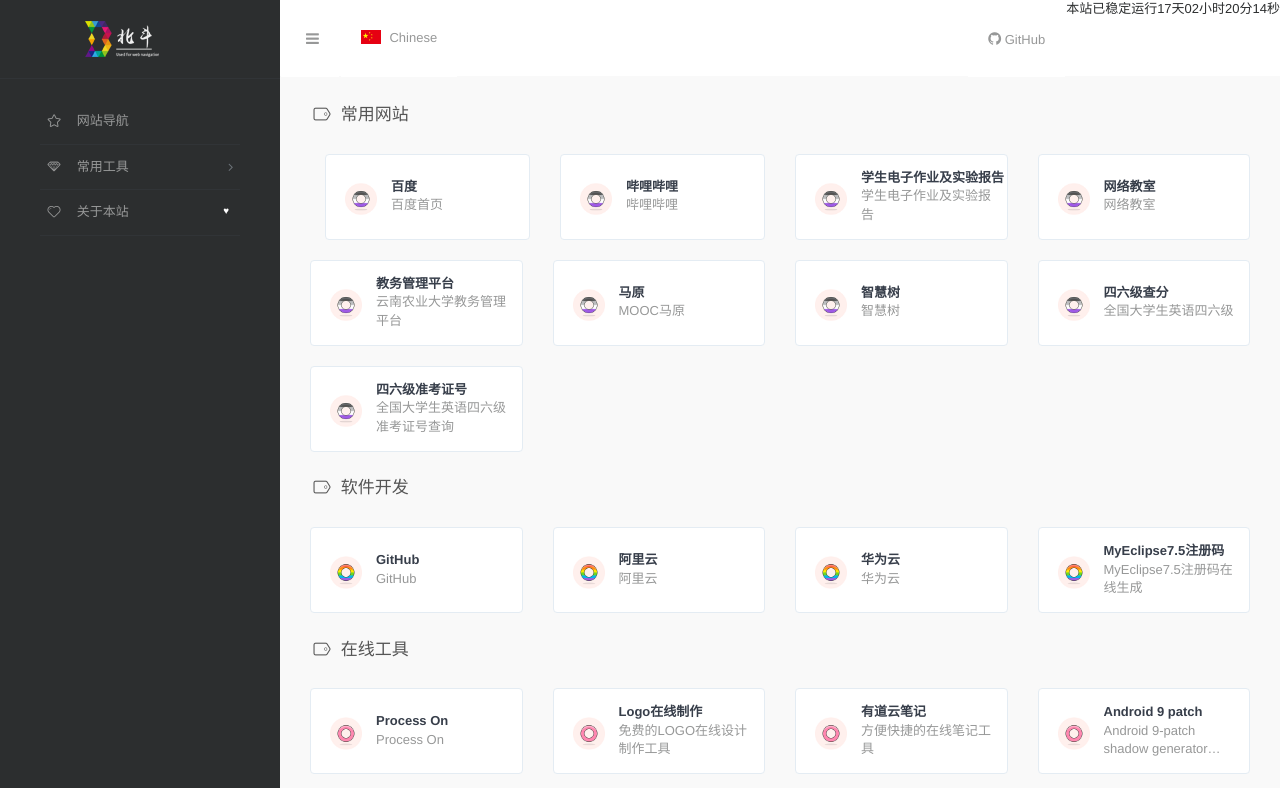
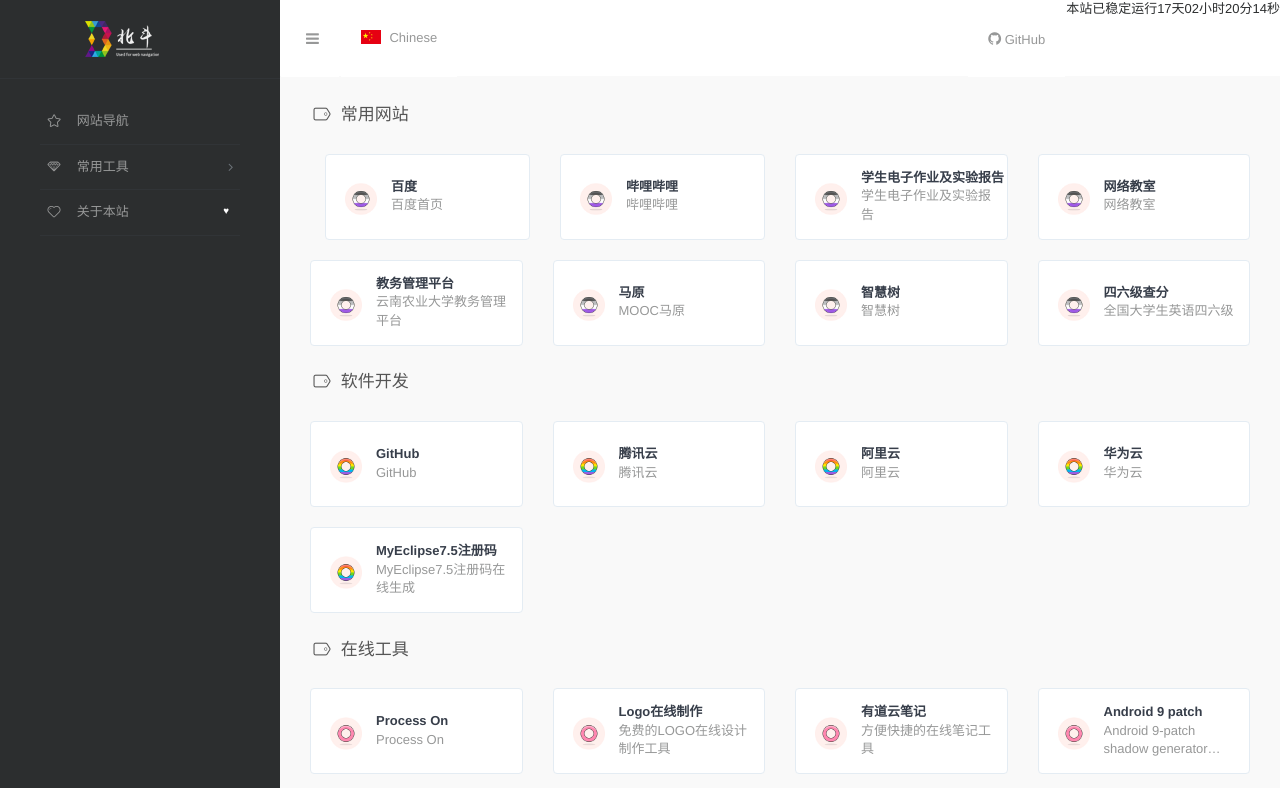
Before and after one commit to meowschang/beidou, a plain HTML site: page cn/index.html in a window 1280 px wide. Shown: the top 788 px of the page. Drawn offline with nearby package versions, Linux system fonts and the light colour scheme.

Commit message:
Update index.html

```diff
--- a/cn/index.html
+++ b/cn/index.html
@@ -348,7 +348,7 @@
                     </div>
                 </div>
 
-                <div class="col-sm-3">
+                <!-- <div class="col-sm-3">
                     <div class="xe-widget xe-conversations box2 label-info"
                         onclick="window.open('http://cet-bm.neea.cn/Home/QueryTestTicket', '_blank')" data-toggle="tooltip"
                         data-placement="bottom" title="" data-original-title="全国大学生英语四六级准考证号查询">
@@ -364,7 +364,7 @@
                             </div>
                         </div>
                     </div>
-                </div>
+                </div> -->
 
 
             </div>
@@ -390,6 +390,26 @@
                                     <strong>GitHub</strong>
                                 </a>
                                 <p class="overflowClip_2">GitHub</p>
+                            </div>
+                        </div>
+                    </div>
+                </div>
+
+
+                <div class="col-sm-3">
+                    <div class="xe-widget xe-conversations box2 label-info"
+                        onclick="window.open('https://cloud.tencent.com/', '_blank')"
+                        data-toggle="tooltip" data-placement="bottom" title=""
+                        data-original-title="https://cloud.tencent.com/">
+                        <div class="xe-comment-entry">
+                            <a class="xe-user-img">
+                                <img data-src="../assets/images/logos/rjkf.png" class="lozad img-circle" width="40">
+                            </a>
+                            <div class="xe-comment">
+                                <a href="#" class="xe-user-name overflowClip_1">
+                                    <strong>腾讯云</strong>
+                                </a>
+                                <p class="overflowClip_2">腾讯云</p>
                             </div>
                         </div>
                     </div>
```
